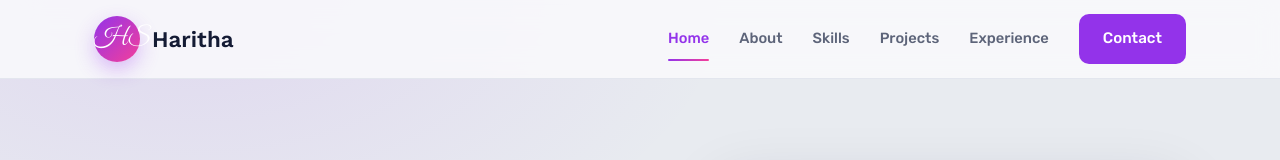
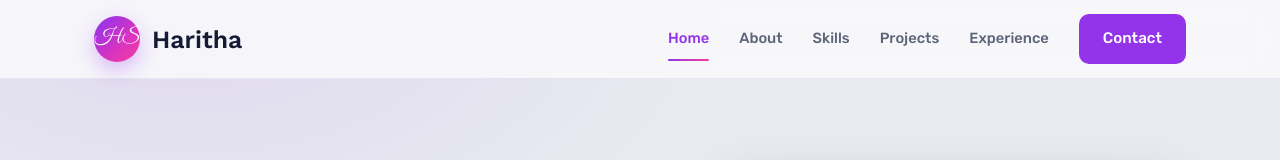
Before and after one commit to harithashree47/portfolio2, a React (Vite) app in the folder frontend/: page / in a window 1280 px wide. Shown: the top 160 px of the page. Built offline with nearby package versions, Linux system fonts and the light colour scheme.

Commit message:
adjusted the header logo

```diff
--- a/frontend/src/styles.css
+++ b/frontend/src/styles.css
@@ -12,7 +12,7 @@ a{color:inherit}
 .wrap{max-width:1140px;margin:0 auto;padding:0 24px}
 header{position:sticky;top:env(safe-area-inset-top,0px);z-index:10;background:var(--nav);backdrop-filter:blur(14px);border-bottom:1px solid var(--line)}
 header .wrap{display:flex;align-items:center;justify-content:space-between;height:78px;gap:16px}
-.brand{display:flex;align-items:center;gap:12px;text-decoration:none;font:600 1.4rem "Work Sans",sans-serif}
+.brand{display:flex;align-items:center;gap:12px;text-decoration:none;font:600 1.55rem "Work Sans",sans-serif}
 .brand i{width:46px;height:46px;border-radius:50%;background:var(--p);color:#fff;display:grid;place-items:center;font-style:normal;font-size:1.2rem}
 nav{display:flex;align-items:center;gap:30px;font-size:.92rem;font-weight:500}
 nav a{text-decoration:none}
@@ -136,7 +136,7 @@ section{padding:104px 0}
 
 /* logo, active menu, drawer, note, responsive fixes */
 body{overflow-x:clip}
-.brand .logo{width:46px;height:46px;flex:0 0 46px;border-radius:50%;background:linear-gradient(135deg,var(--p),var(--pink));color:#fff;display:grid;place-items:center;font:400 1.5rem/1 "Great Vibes",cursive;padding:0;letter-spacing:0;box-shadow:0 8px 20px rgba(147,51,234,.3)}
+.brand .logo{width:46px;height:46px;flex:0 0 46px;border-radius:50%;background:linear-gradient(135deg,#9333ea 8%,#d633c2 58%,#f43f9a);color:#fff;display:grid;place-items:center;font:400 1.2rem/1 "Great Vibes",cursive;padding:0;letter-spacing:0;box-shadow:0 8px 20px rgba(147,51,234,.3)}
 .dnav a.link{position:relative;padding:6px 0;color:var(--muted)}
 .dnav a.link::after{content:"";position:absolute;left:0;right:0;bottom:-3px;height:2px;border-radius:2px;background:linear-gradient(90deg,var(--p),var(--pink));transform:scaleX(0);transform-origin:left;transition:transform .3s ease}
 .dnav a.link:hover,.dnav a.link.active{color:var(--p)}
```
